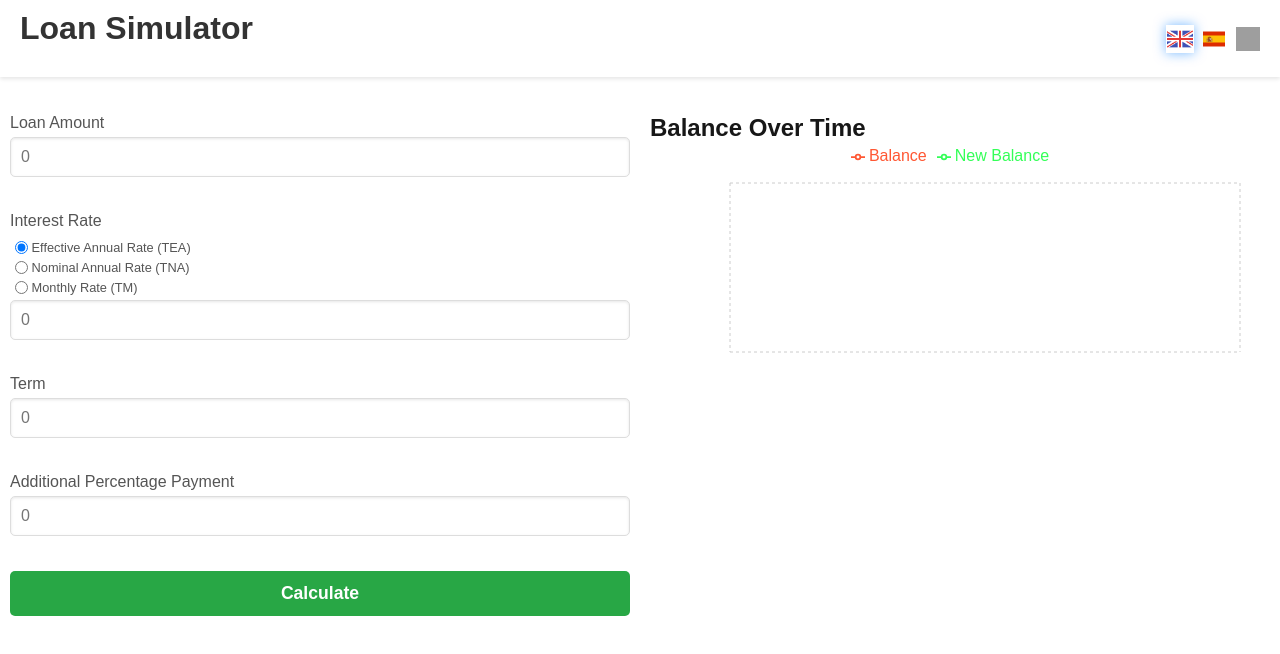
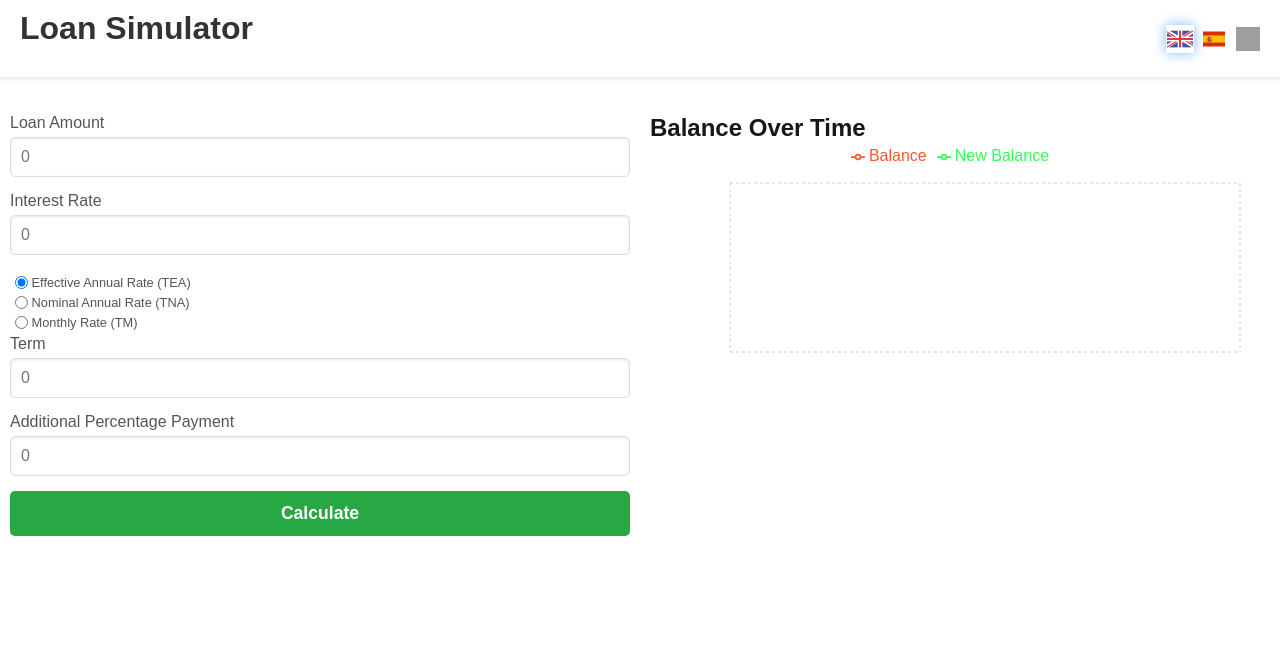
Before and after one commit to wguicha/loan_simulator, a Next.js app: page / in a window 1280 px wide. Shown: the top 654 px of the page. Built offline with nearby package versions, Linux system fonts and the light colour scheme; grey boxes are pictures that could not be loaded.

Commit message:
Corrected some eslint errors

```diff
--- a/app/layout.tsx
+++ b/app/layout.tsx
@@ -7,17 +7,6 @@ import { Provider } from 'react-redux';
 import { store } from '@/store';
 import { I18nextProvider } from 'react-i18next';
 import i18n from '@/i18n';
-
-const geistSans = localFont({
-  src: "./fonts/GeistVF.woff",
-  variable: "--font-geist-sans",
-  weight: "100 900",
-});
-const geistMono = localFont({
-  src: "./fonts/GeistMonoVF.woff",
-  variable: "--font-geist-mono",
-  weight: "100 900",
-});
 
 export default function RootLayout({
   children,
--- a/app/page.tsx
+++ b/app/page.tsx
@@ -1,12 +1,8 @@
-import Image from "next/image";
-import styles from "./page.module.css";
 import LoanSimulator from "@/components/LoanSimulator/LoanSimulator";
-import LanguageSwitcher from "@/components/LanguageSwitcher/LanguageSwitcher";
 
 export default function Home() {
   return (
     <div>
-
       <LoanSimulator />
     </div>
   );
--- a/components/LoanSimulator/InputField.tsx
+++ b/components/LoanSimulator/InputField.tsx
@@ -1,12 +1,12 @@
 import React from 'react';
-import { NumericFormat } from 'react-number-format';
+import { NumericFormat, NumberFormatValues } from 'react-number-format';
 import styles from './LoanSimulator.module.css';
 
 interface InputFieldProps {
     id: string;
     label: string;
     value: string;
-    onValueChange: (values: any) => void;
+    onValueChange: (values: NumberFormatValues) => void;
     placeholder?: string;
     thousandSeparator?: boolean;
     prefix?: string;
@@ -14,7 +14,7 @@ interface InputFieldProps {
     decimalScale?: number;
     fixedDecimalScale?: boolean;
     tooltip?: string;
-    children?: React.ReactNode; // Add this line to include children property
+    children?: React.ReactNode;
 }
 
 const InputField: React.FC<InputFieldProps> = ({
@@ -28,30 +28,28 @@ const InputField: React.FC<InputFieldProps> = ({
     suffix = '',
     decimalScale,
     fixedDecimalScale = false,
-    tooltip = '',
+    tooltip,
     children
 }) => {
     return (
-        <div className={styles.inputContainer}>
+        <div className={styles.inputField}>
             <label htmlFor={id} className={styles.label}>
                 {label}
                 {tooltip && <span className={styles.tooltip}>{tooltip}</span>}
             </label>
-            {children} {/* Render children here */}
-            <div className={styles.inputWithChildren}>
             <NumericFormat
                 id={id}
                 value={value}
                 onValueChange={onValueChange}
-                    className={styles.input}
                 placeholder={placeholder}
                 thousandSeparator={thousandSeparator}
                 prefix={prefix}
                 suffix={suffix}
                 decimalScale={decimalScale}
                 fixedDecimalScale={fixedDecimalScale}
+                className={styles.input}
             />
-            </div>
+            {children}
         </div>
     );
 };
--- a/components/LoanSimulator/LoanSimulator.tsx
+++ b/components/LoanSimulator/LoanSimulator.tsx
@@ -13,7 +13,6 @@ import { RootState } from '@/store';
 import HeaderBar from './HeaderBar';
 import InputField from './InputField';
 import ResultsTable from '../ResultsTable/ResultsTable';
-import HorizontalBarChart from '../HorizontalBarChart/HorizontalBarChart';
 import BalanceLineChart from '../BalanceLineChart/BalanceLineChart';
 import LanguageSwitcher from '../LanguageSwitcher/LanguageSwitcher';
 import RateTypeSelector from '../RateTypeSelector/RateTypeSelector'; // Import the new component
```
Lines whose indentation alone changed are shown as unchanged.
